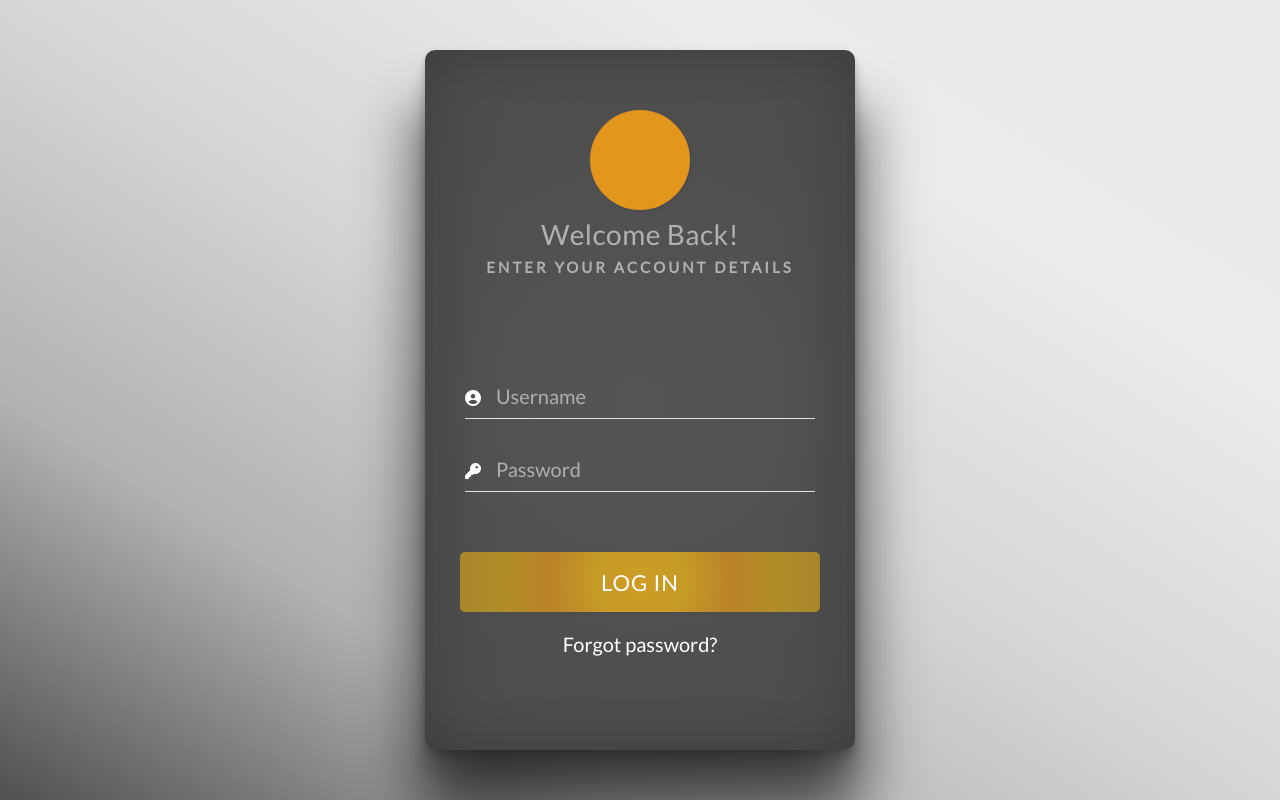
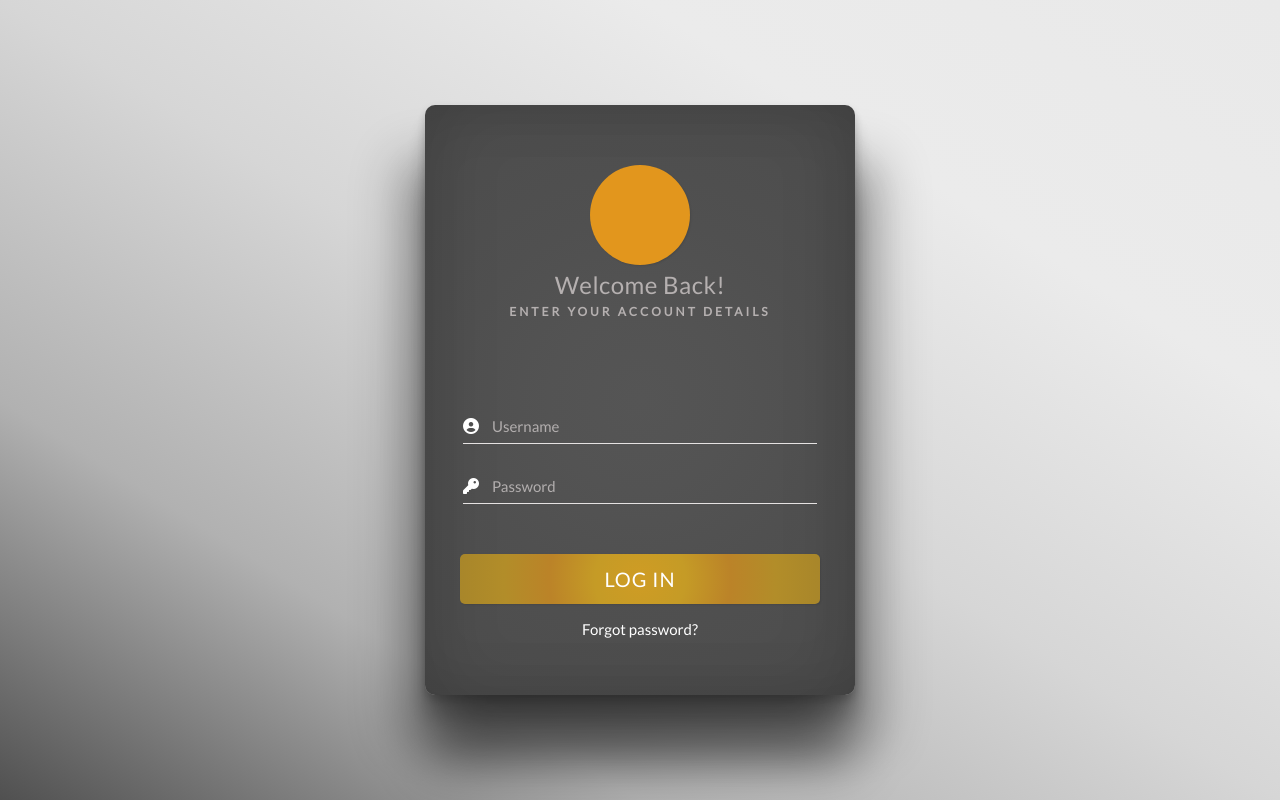
Before and after one commit to Keagon98/Pure-CSS-Login-Form-Modern-Design.io, a plain HTML site: page index.html in a window 1280 px wide. Drawn offline with Linux system fonts and the light colour scheme.

Commit message:
changed size of font and padding in css file

```diff
--- a/style.css
+++ b/style.css
@@ -19,7 +19,7 @@ body {
 .login-div {
     filter: blur(0.4px);
     width: 430px;
-    height: 700px;
+    height: 590px;
     padding: 60px 35px 35px 35px;
     border-radius: 10px;
     background: radial-gradient(circle, #555555, #535353, #505050, #4e4e4e, #4c4c4c);
@@ -50,15 +50,15 @@ body {
 
 .title {
     text-align: center;
-    font-size: 28px;
-    padding-top: 7px;
+    font-size: 24px;
+    padding-top: 5px;
     letter-spacing: 0.5px;
 }
 
 .sub-title {
     text-align: center;
-    font-size: 15px;
-    padding-top: 7px;
+    font-size: 12px;
+    padding-top: 5px;
     letter-spacing: 3px;
     text-transform: uppercase;
     font-weight: bold;
@@ -66,28 +66,28 @@ body {
 
 .fields {
     width: 100%;
-    padding: 100px 5px 30px 5px;
+    padding: 90px 3px 25px 3px;
 }
 
 .fields input {
     border: none;
     outline: none;
     background: none;
-    font-size: 18px;
+    font-size: 15px;
     font-family: 'Lato', sans-serif;
     color: #f5ebeb;
-    padding: 10px 10px 10px 5px;
+    padding: 8px 8px 8px 3px;
 }
 
 .username, .password {
     display: block;
     border-bottom: 1px solid #e5e2e2;
-    margin-bottom: 30px;
+    margin-bottom: 25px;
 }
 
 ::placeholder {
     color: #b2aeae;
-    font-size: 20px;
+    font-size: 15px;
     font-weight: 300;
 }
 
@@ -96,9 +96,9 @@ body {
     border: none;
     cursor: pointer;
     width: 100%;
-    height: 60px;
+    height: 50px;
     border-radius: 5px;
-    font-size: 22px;
+    font-size: 20px;
     font-family: 'Lato', sans-serif;
     color: #ffffff;
     text-align: center;
@@ -116,12 +116,12 @@ body {
 }
 
 .link {
-    padding-top: 20px;
+    padding-top: 15px;
     text-align: center;
 }
 
 .fields i {
-    height: 22px;
+    height: 20px;
     margin-bottom: -3px;
     margin-right: 10px;
     color: #ffffff;
@@ -130,7 +130,7 @@ body {
 .link a {
     text-decoration: none;
     color: #ffffff;
-    font-size: 20px;
+    font-size: 15px;
 }
 
 .link a:hover {
```
